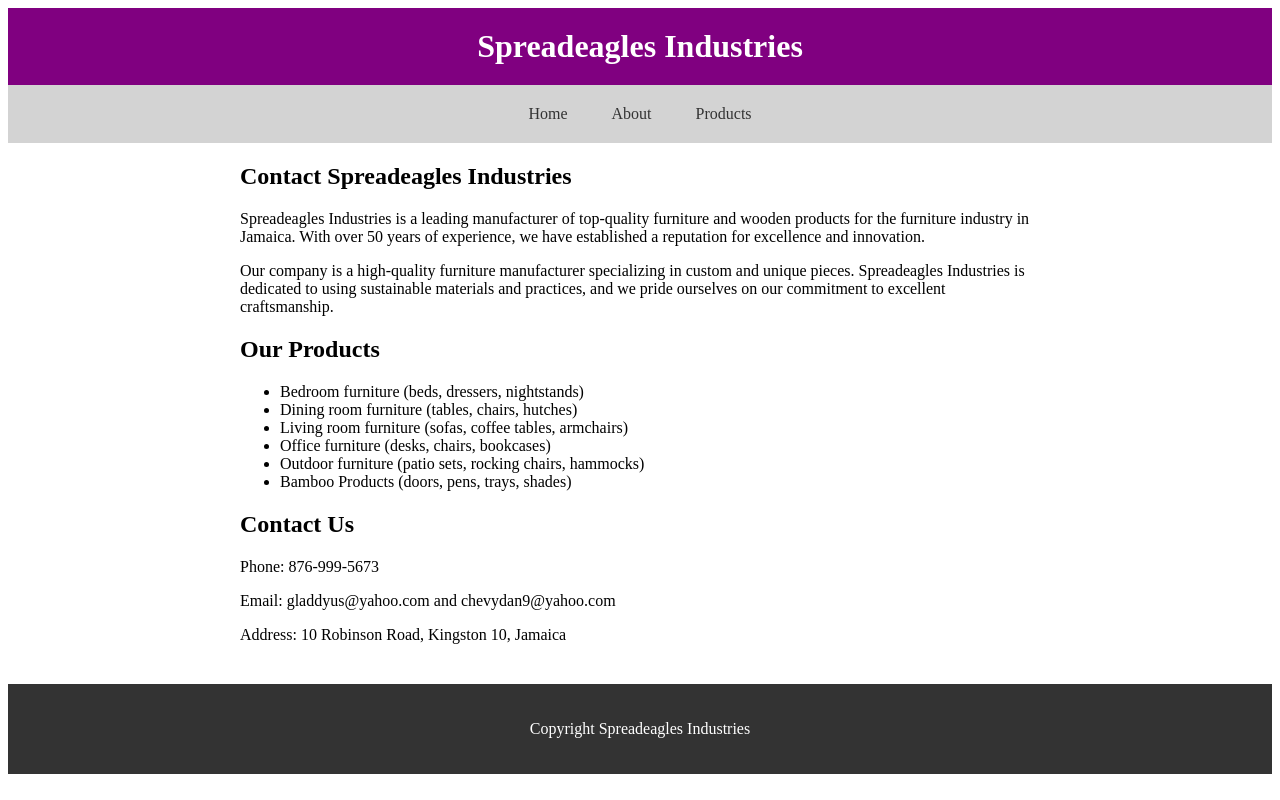
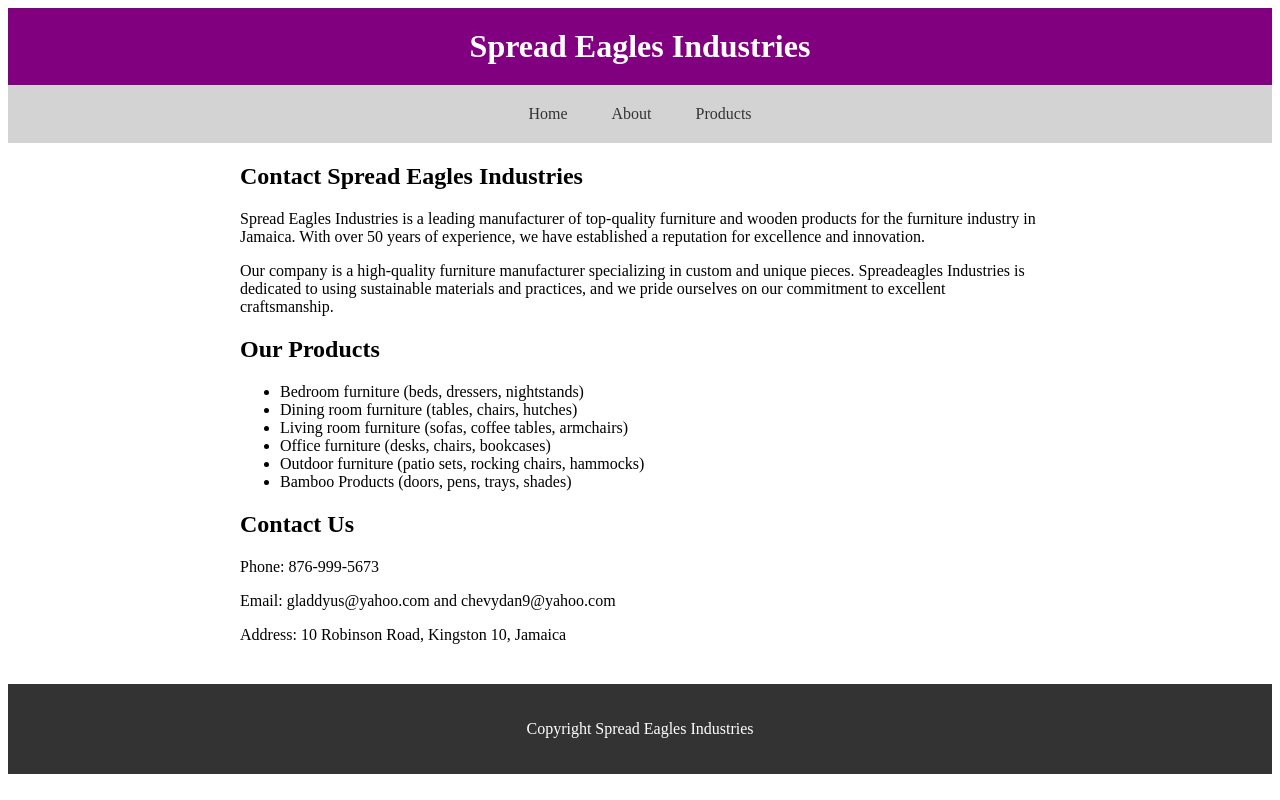
Before and after one commit to gladstone28/spreadeagles_website, a plain HTML site: page contact.html in a window 1280 px wide. Drawn offline with Linux system fonts and the light colour scheme.

Commit message:
correction of name on other pages

```diff
--- a/contact.html
+++ b/contact.html
@@ -1,13 +1,13 @@
 <!DOCTYPE html>
 <html>
 <head>
-  <title>Spreadeagles Industries</title>
+  <title>Spread Eagles Industries</title>
  <link rel="stylesheet" type="text/css" href="style.css">
 
 </head>
 <body>
   <header>
-    <h1>Spreadeagles Industries</h1>
+    <h1>Spread Eagles Industries</h1>
   </header>
   <nav>
     <ul>
@@ -19,8 +19,8 @@
   </nav>
   <main>
     <section id="about">
-      <h2>Contact Spreadeagles Industries</h2>
-      <p>Spreadeagles Industries is a leading manufacturer of top-quality furniture and wooden products for the furniture industry in Jamaica. With over 50 years of experience, we have established a reputation for excellence and innovation.</p>
+      <h2>Contact Spread Eagles Industries</h2>
+      <p>Spread Eagles Industries is a leading manufacturer of top-quality furniture and wooden products for the furniture industry in Jamaica. With over 50 years of experience, we have established a reputation for excellence and innovation.</p>
       <p>Our company is a high-quality furniture manufacturer specializing in custom and
          unique pieces. Spreadeagles Industries is dedicated to using sustainable materials and practices, and we
          pride ourselves on our commitment to excellent craftsmanship.
@@ -46,7 +46,7 @@
 
   </main>
   <footer>
-    <p>Copyright Spreadeagles Industries</p>
+    <p>Copyright Spread Eagles Industries</p>
   </footer>
 <script src="main2.js"></script>
 </body>
```
Also changed, not shown: products.html (+5 -5 lines).
